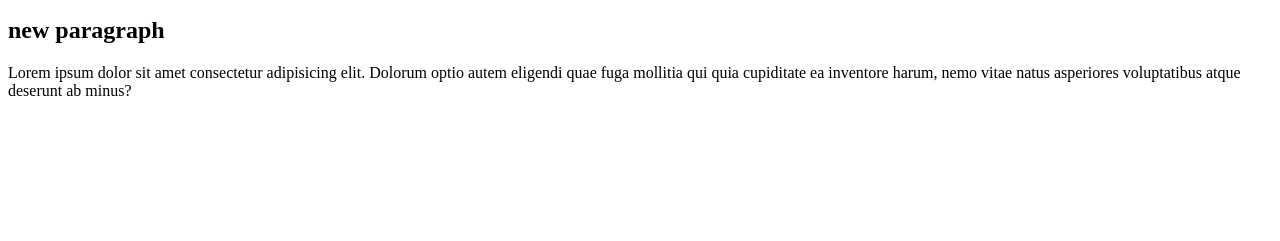
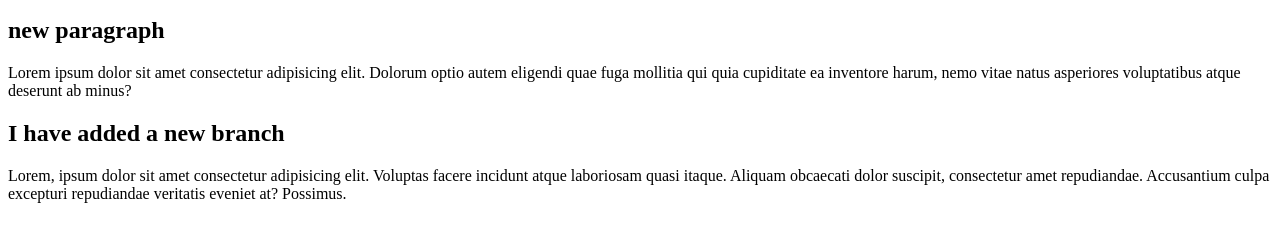
Before and after one commit to shamratPG/demo-repo, a plain HTML site: page index.html in a window 1280 px wide. Shown: the part 119-360 px from the top of the page. Drawn offline with Linux system fonts and the light colour scheme.

Commit message:
add branch

```diff
--- a/index.html
+++ b/index.html
@@ -11,6 +11,8 @@
     <p>Lorem ipsum dolor sit amet consectetur adipisicing elit. Corporis esse, nam, autem consequatur, consectetur vero beatae debitis similique perspiciatis blanditiis voluptate quia. Ipsam dolores voluptatum culpa sint similique recusandae ipsum!</p>
     <h2>new paragraph</h2>
     <p>Lorem ipsum dolor sit amet consectetur adipisicing elit. Dolorum optio autem eligendi quae fuga mollitia qui quia cupiditate ea inventore harum, nemo vitae natus asperiores voluptatibus atque deserunt ab minus?</p>
+    <h2>I have added a new branch</h2>
+    <p>Lorem, ipsum dolor sit amet consectetur adipisicing elit. Voluptas facere incidunt atque laboriosam quasi itaque. Aliquam obcaecati dolor suscipit, consectetur amet repudiandae. Accusantium culpa excepturi repudiandae veritatis eveniet at? Possimus.</p>
 
 </body>
 </html>
```
